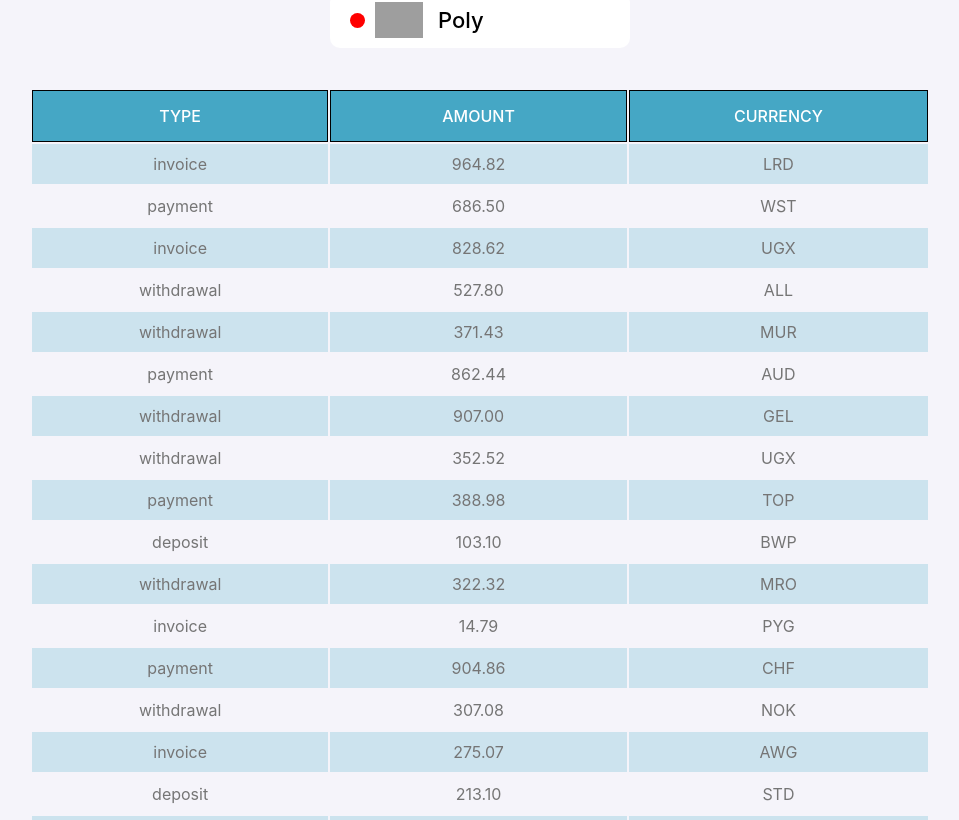
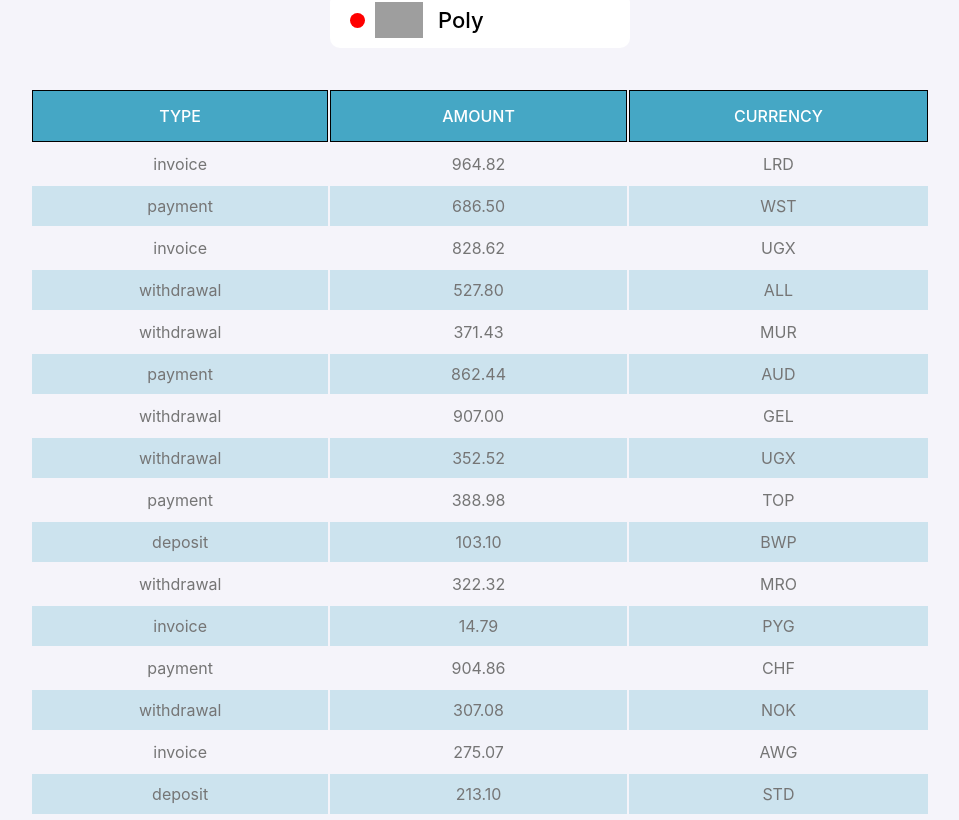
Before and after one commit to PlatinumKellerman/goit-react-hw-01-components, a React (Create React App) app: page / in a window 1280 px wide. Shown: the part 1000-1820 px from the top of the page, without its empty margins (160-1119 px from the left). Built offline with nearby package versions, Linux system fonts and the light colour scheme; grey boxes are pictures that could not be loaded.

Commit message:
Update TransactionHistory.module.css

```diff
--- a/src/components/TransactionHistory/TransactionHistory.module.css
+++ b/src/components/TransactionHistory/TransactionHistory.module.css
@@ -18,7 +18,7 @@
 .table__rows {
     color: #757575;
 }
-.table__rows:nth-child(odd) {
+.table__rows:nth-child(even) {
     background-color: rgba(69, 167, 197, 0.229);
 }
 
```
